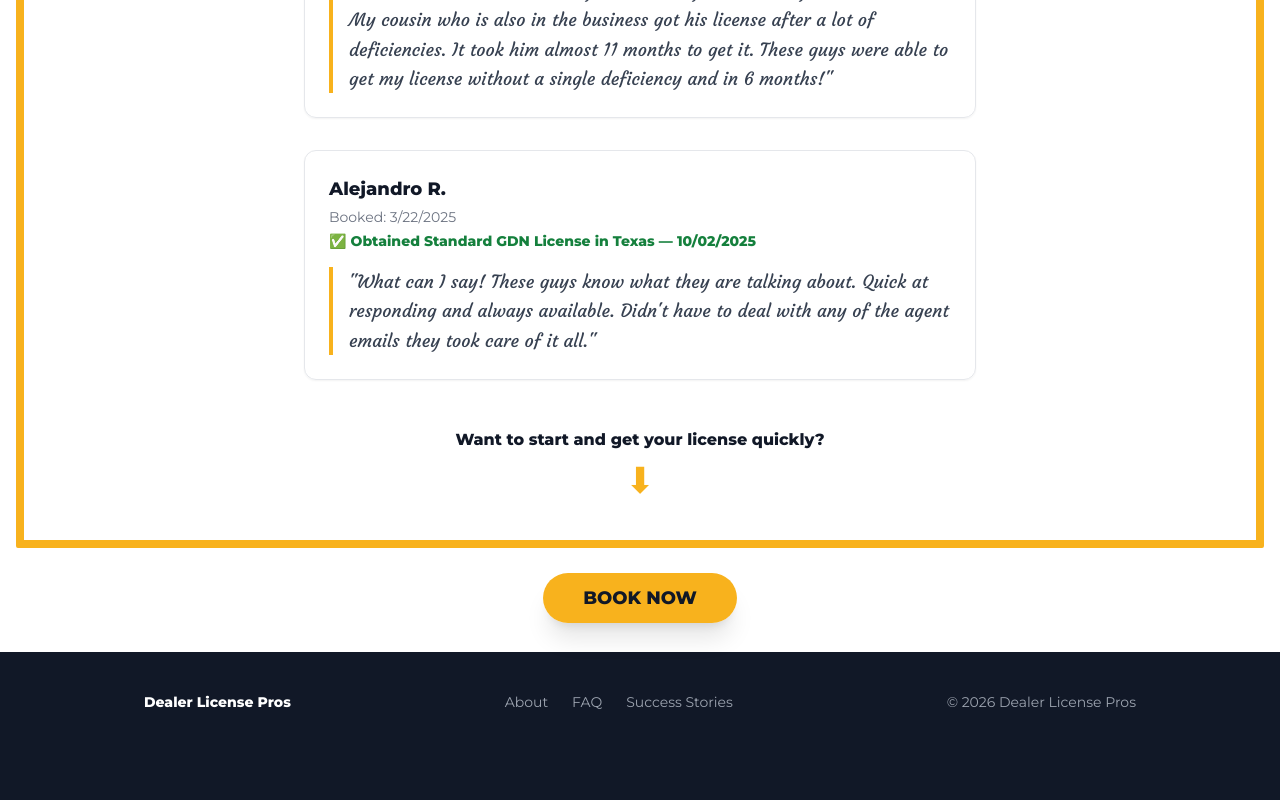
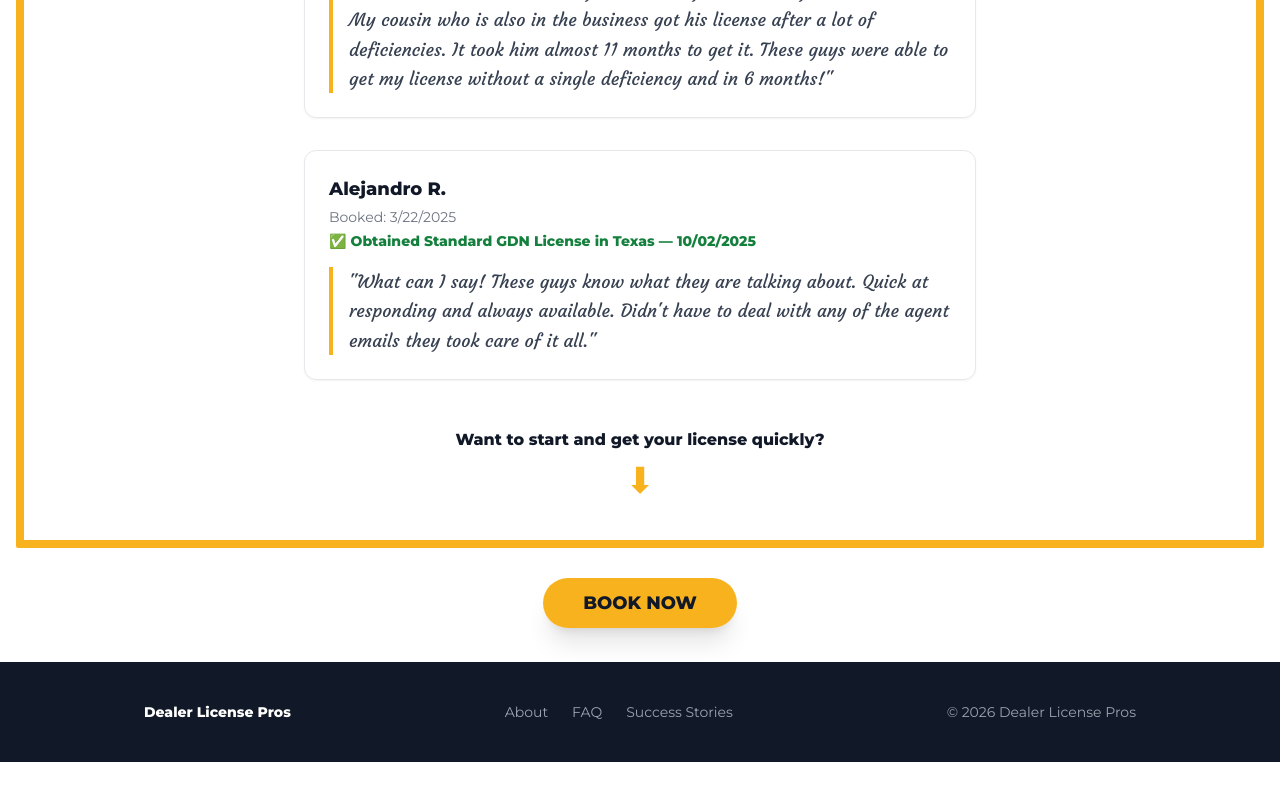
Before and after one commit to JacobDChamberlain/TexasDealerLicenseExperts, a React (Vite) app: page /success-stories in a window 1280 px wide. Shown: the part 401-1201 px from the top of the page. After the commit the page ends 1163 px from the top, so only its background shows below. Built offline with nearby package versions, Linux system fonts and the light colour scheme.

Commit message:
add space around book button, decrease footer size, longer text animations

```diff
--- a/src/App.jsx
+++ b/src/App.jsx
@@ -54,7 +54,7 @@ function AppShell() {
       </main>
 
       {!hideBookNow && (
-        <div ref={anchorRef} className="relative flex justify-center py-10 -mt-7">
+        <div ref={anchorRef} className="relative flex justify-center py-[45px] -mt-7">
           {/* always in-flow to reserve space; invisible until docked */}
           <div ref={inFlowButtonRef} style={{ opacity: docked ? 1 : 0, pointerEvents: docked ? 'auto' : 'none' }}>
             <FloatingBookNow docked />
--- a/src/components/layout/Footer.jsx
+++ b/src/components/layout/Footer.jsx
@@ -4,8 +4,9 @@ import AnimateIn from '../ui/AnimateIn';
 
 export default function Footer() {
   const { t } = useTranslation();
+  // previously had pb-28 to clear the floating Book Now button
   return (
-    <footer className="bg-gray-900 text-gray-400 pb-28">
+    <footer className="bg-gray-900 text-gray-400">
       <AnimateIn direction="fade">
         <div className="max-w-5xl mx-auto px-4 py-10 flex flex-col md:flex-row items-center justify-between gap-4 text-sm">
           <Link to="/" className="font-bold text-white hover:text-gray-300 transition-colors">Dealer License Pros</Link>
--- a/src/components/ui/AnimateIn.jsx
+++ b/src/components/ui/AnimateIn.jsx
@@ -26,7 +26,7 @@ export default function AnimateIn({ children, direction = 'fade', delay = 0, cla
       ref={ref}
       className={className}
       style={{
-        transition: `opacity 0.7s ease-out, transform 0.7s ease-out`,
+        transition: `opacity 1s ease-out, transform 1s ease-out`,
         transitionDelay: `${delay}ms`,
         ...(show ? visible : hidden[direction]),
       }}
```
